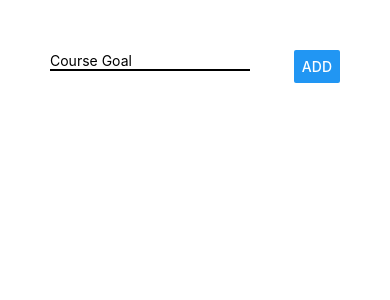
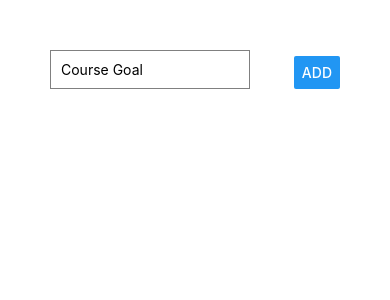
Before and after one commit to msahores/react-native, a React Native app: screen / in a window 390 px wide. Shown: the top 300 px of the page. Built offline with nearby package versions, Linux system fonts and the light colour scheme.

Commit message:
Tasks Crud => c

```diff
--- a/App.js
+++ b/App.js
@@ -1,24 +1,65 @@
-import React, {useState} from 'react';
+import React, { useState } from 'react';
 import { StyleSheet, Text, View, Button, TextInput } from 'react-native';
 
+//2:07
+
 const App = () => {
+  const [enteredGoal, setEnteredGoal] = useState('');
+  const [goals, setGoals] = useState([]);
+
+  const goalInputHandler = enteredText => {
+    setEnteredGoal(enteredText)
+  }
+
+  const addGoalHandler = () => {
+    setGoals([...goals, enteredGoal]);
+    setEnteredGoal('');
+  }
+
   return (
-    <View style={{padding: 50}}>
-      <View style={{flexDirection: 'row', justifyContent: 'space-between', alignItems: 'center'}}>
-        <TextInput placeholder="Course Goal" style={{width: 200, borderBottomColor: 'black', borderBottomWidth: 2, marginBottom: 10}} />
-        <Button title='ADD' />
+    <View style={styles.root}>
+      <View style={styles.inputContainer}>
+        <TextInput
+          placeholder="Course Goal"
+          style={styles.input}
+          onChangeText={goalInputHandler}
+          value={enteredGoal}
+        />
+				<Button
+				  title='ADD'
+	        onPress={addGoalHandler}
+		  	  style={styles.btn}
+				/>
       </View>
       <View>
+        {goals.map((goal, index) => (
+								<View key={index}>
+												<Text>
+																{goal}
+												</Text>
+								</View>
+				))}
       </View>
     </View>
   );
 }
 
 const styles = StyleSheet.create({
- container: {
-   backgroundColor: 'red',
-   height: '100'
- }
+  root: {
+    padding: 50
+  },
+  inputContainer: {
+    flexDirection: 'row', justifyContent: 'space-between', alignItems: 'flex-end'
+  },
+  input: {
+    width: 200,
+    borderColor: 'grey',
+    borderWidth: 1,
+    padding: 10
+  },
+  btn: {
+	  padding: 100,  //TODO: no toma este atributo
+  }
 });
 
 export default App;
```
